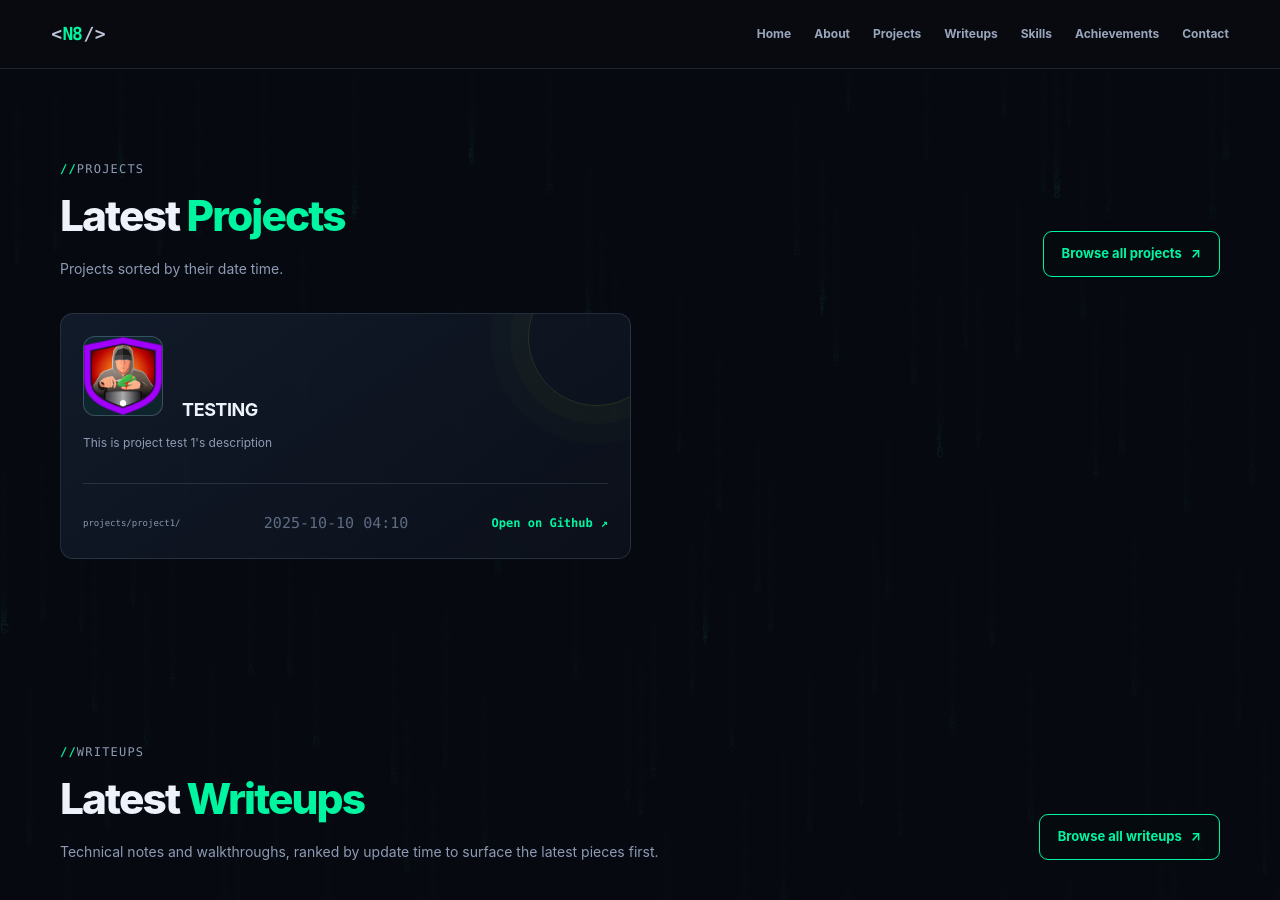
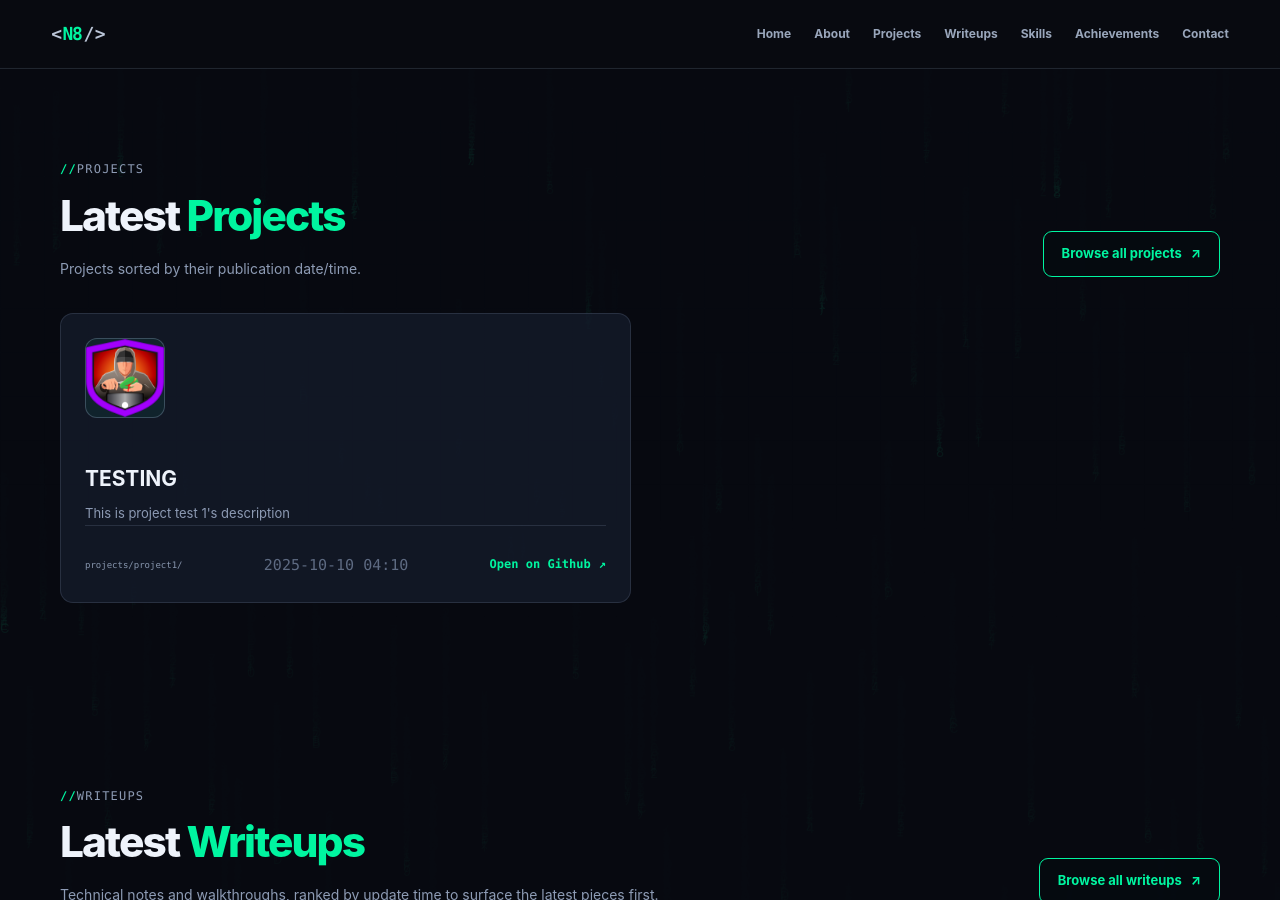
Before and after one commit to Ningen820/Ningen820.github.io, a Jekyll site: the page built from index.html, in a window 1280 px wide and 900 px high, scrolled down 2425 px. Built offline with Jekyll 4.4.1, drawn with Linux system fonts in a browser that asks for light colours.

Commit message:
Update index.html

```diff
--- a/index.html
+++ b/index.html
@@ -139,14 +139,14 @@ title: "Home — Ningen820"
 
 <!-- projects -->
 <section class="content-section section-wrap" id="projects">
-  <div class="section-title-row"><div class="section-heading section-heading-left"><p class="section-kicker"><span>//</span>PROJECTS</p><h2>Latest <span class="accent">Projects</span></h2><p class="section-intro">Projects sorted by their date time.</p></div><a class="button button-outline" href="{{ '/projects/' | relative_url }}">Browse all projects <span aria-hidden="true">↗</span></a></div>
+  <div class="section-title-row"><div class="section-heading section-heading-left"><p class="section-kicker"><span>//</span>PROJECTS</p><h2>Latest <span class="accent">Projects</span></h2><p class="section-intro">Projects sorted by their publication date/time.</p></div><a class="button button-outline" href="{{ '/projects/' | relative_url }}">Browse all projects <span aria-hidden="true">↗</span></a></div>
  {% assign projects_limit = 2 %}
   {% assign p = site.data.profile %}
   {% assign projects = p.projects | where_exp: "item", "item.draft != true" | sort: "date" | reverse %}
   <div class="writeup-card-grid">
     {% for project in projects limit: projects_limit %}
-    <a class="project-card spotlight" href="https://github.com/ningen820/ningen820.github.io/tree/main/projects/{{ project.redirect_folder }}">
-      <h3>{% if project.icon != blank %}<img class="writeup-card-thumb" src="{{ project.icon | relative_url }}" alt="" loading="lazy" onerror="this.style.display='none'">{% endif %}&nbsp;&nbsp;&nbsp;&nbsp;&nbsp;<span>{{ project.title | escape }}</span></h3><p>{{ project.description | default: "Project" | escape }}</p>
+    <a class="writeup-card spotlight" href="{{ writeup.url | relative_url }}">
+      {% if project.icon != blank %}<img class="writeup-card-thumb" src="{{ project.icon | relative_url }}" alt="" loading="lazy" onerror="this.style.display='none'">{% endif %}&nbsp;&nbsp;&nbsp;&nbsp;&nbsp;<h3><span>{{ project.title | escape }}</span></h3><p>{{ project.description | default: "Project" | escape }}</p>
       <div class="writeup-card-foot"><span class="project-folder">projects/{{project.redirect_url}}/</span><span>{{project.date | date: "%Y-%m-%d %H:%M"}}</span><span class="text-link">{{project.goto}}<span aria-hidden="true">↗</span></span></div>
     </a>
     {% endfor %}
```
